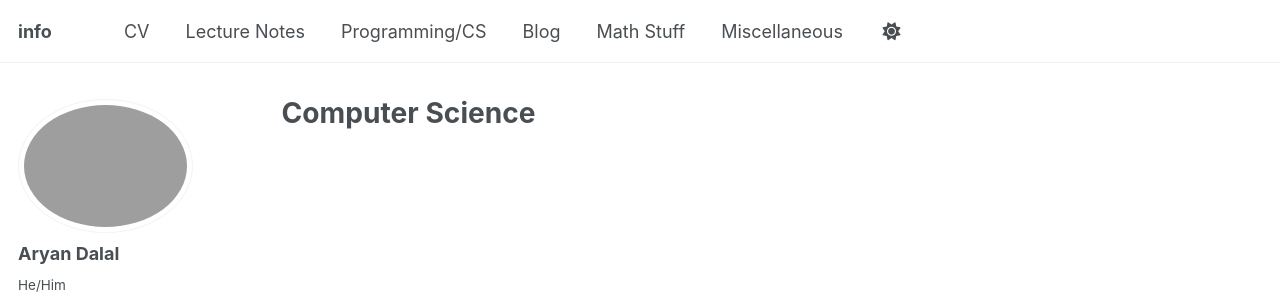
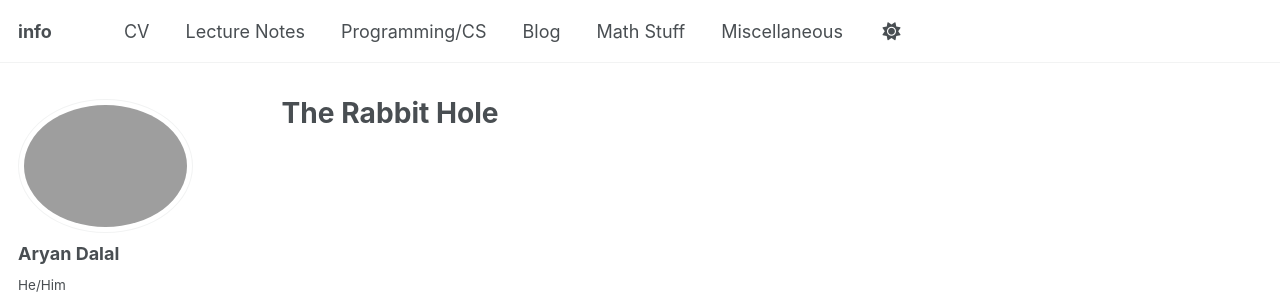
Before and after one commit to DalalAryan/DalalAryan.github.io, a Jekyll site: the page built from _pages/posts.md, in a window 1280 px wide. Shown: the top 294 px of the page. Built offline with Jekyll 4.4.1, drawn with Linux system fonts in a browser that asks for light colours; a script that is not in the unit is left out.

Commit message:
Update posts.md

```diff
--- a/_pages/posts.md
+++ b/_pages/posts.md
@@ -1,6 +1,6 @@
 ---
 layout: archive
-title: "Computer Science"
+title: "The Rabbit Hole"
 permalink: /posts/
 author_profile: true
 redirect_from:
```
